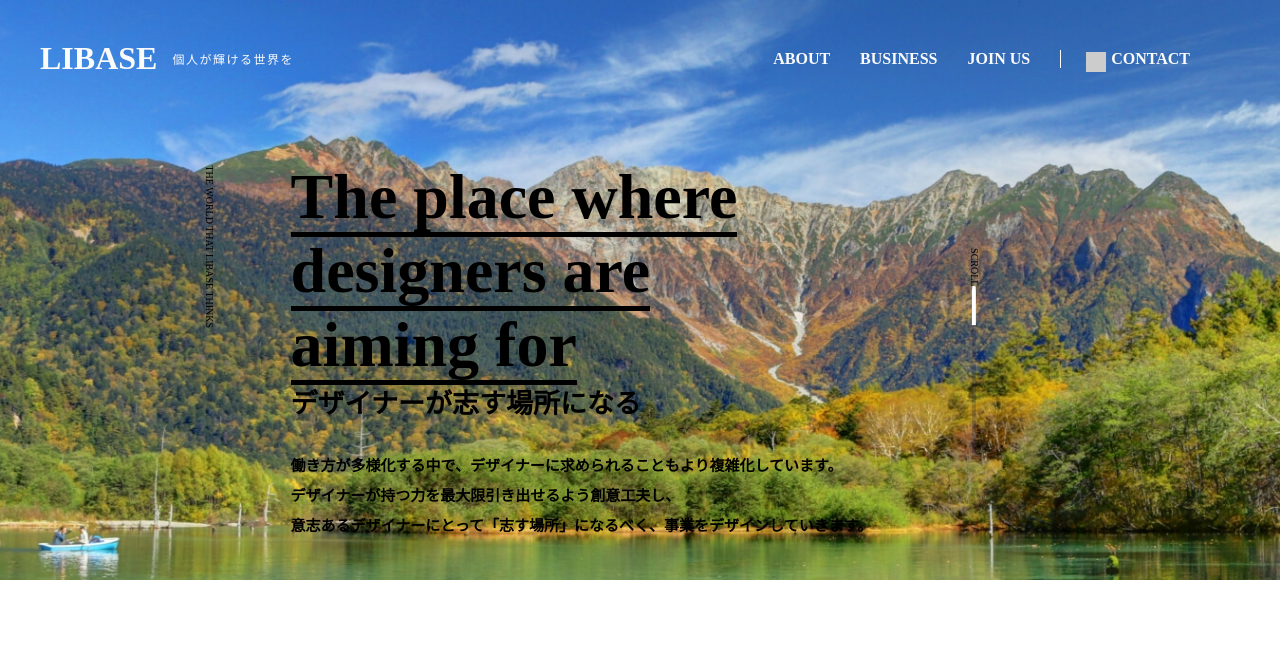
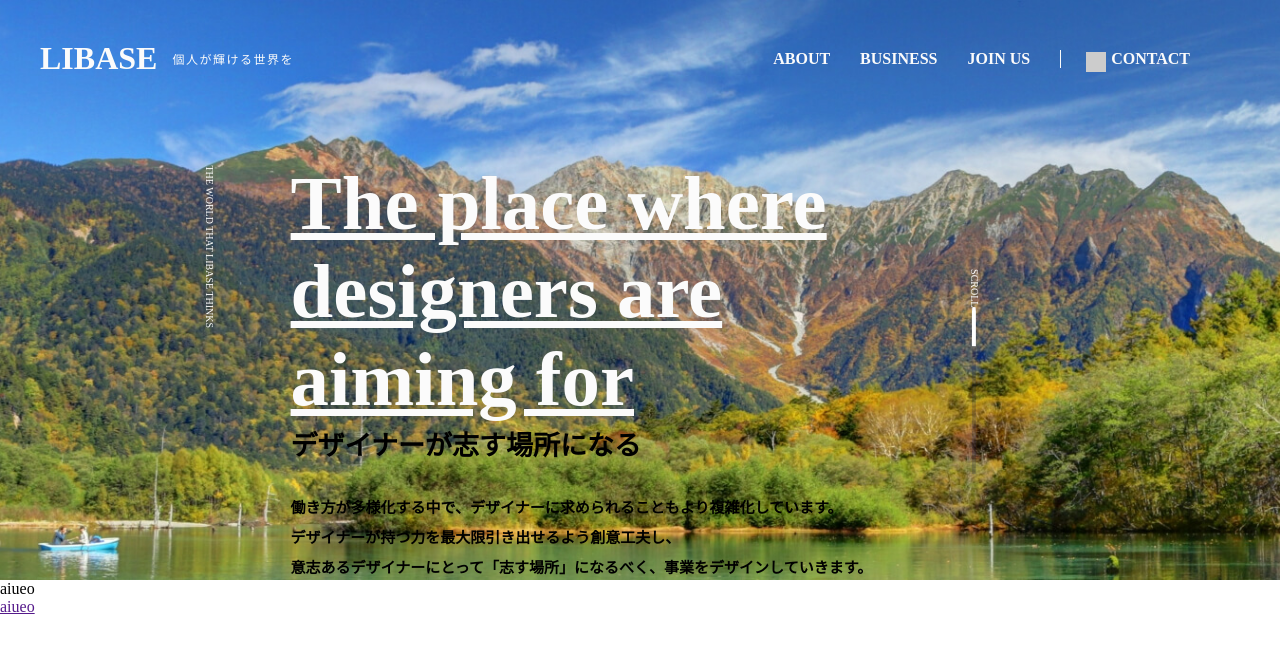
Before and after one commit to toyoken007/lessun1, a plain HTML site: page index.html in a window 1280 px wide. Drawn offline with Linux system fonts and the light colour scheme; placeholder pictures from the web are drawn by us.

Commit message:
no message

```diff
--- a/css/style.css
+++ b/css/style.css
@@ -101,6 +101,7 @@ img {
     writing-mode: vertical-rl; */
     transform: rotate(90deg) translateX(50%);
     font-size: 10px;
+    color: #fbfbfb;
 }
 
 .main_title {
@@ -114,8 +115,17 @@ h2 {
 }
 
 h2 span {
-    border-bottom: 5px solid;
+    /* border-bottom: 10px solid; */
+    text-decoration: underline;
+    font-size: 1.2em;
+    color: #fbfbfb;
 }
+
+/* .title_top p {
+    text-decoration: underline;
+    font-size: 1.2em;
+    color: #fbfbfb;
+} */
 /* h2::after {
     content: "";
     position: absolute;
@@ -140,9 +150,7 @@ h4 {
 }
 
 .scroll_right p {
-    /* position: relative;
-    text-orientation: upright;
-    writing-mode: vertical-rl; */
+    color: #fbfbfb;
     font-size: 10px;
 }
 
--- a/index.html
+++ b/index.html
@@ -42,6 +42,9 @@
 									designers are<br>
 									aiming for</span>
 							</h2>
+							<!-- <p>The place where</p>
+							<p>designers are</p>
+							<p>aiming for</p> -->
 						</div>
 						<div class="title_sub">
 							<h3>デザイナーが志す場所になる</h3>
@@ -63,6 +66,18 @@
 			</div>
 		</div>
 	</div>
+	<div id="kenta">aiueo</div>
+	<a href="" id="kenta">aiueo</a>
+	<script>
+		var v = document.getElementById("kenta").innerHTML;
+		console.log(v);
+
+		if (v === document.getElementById("kenta").innerHTML) {
+			console.log("true");
+		} else {
+			console.log("false");
+		}
+	</script>
 
 </body>
 
```
